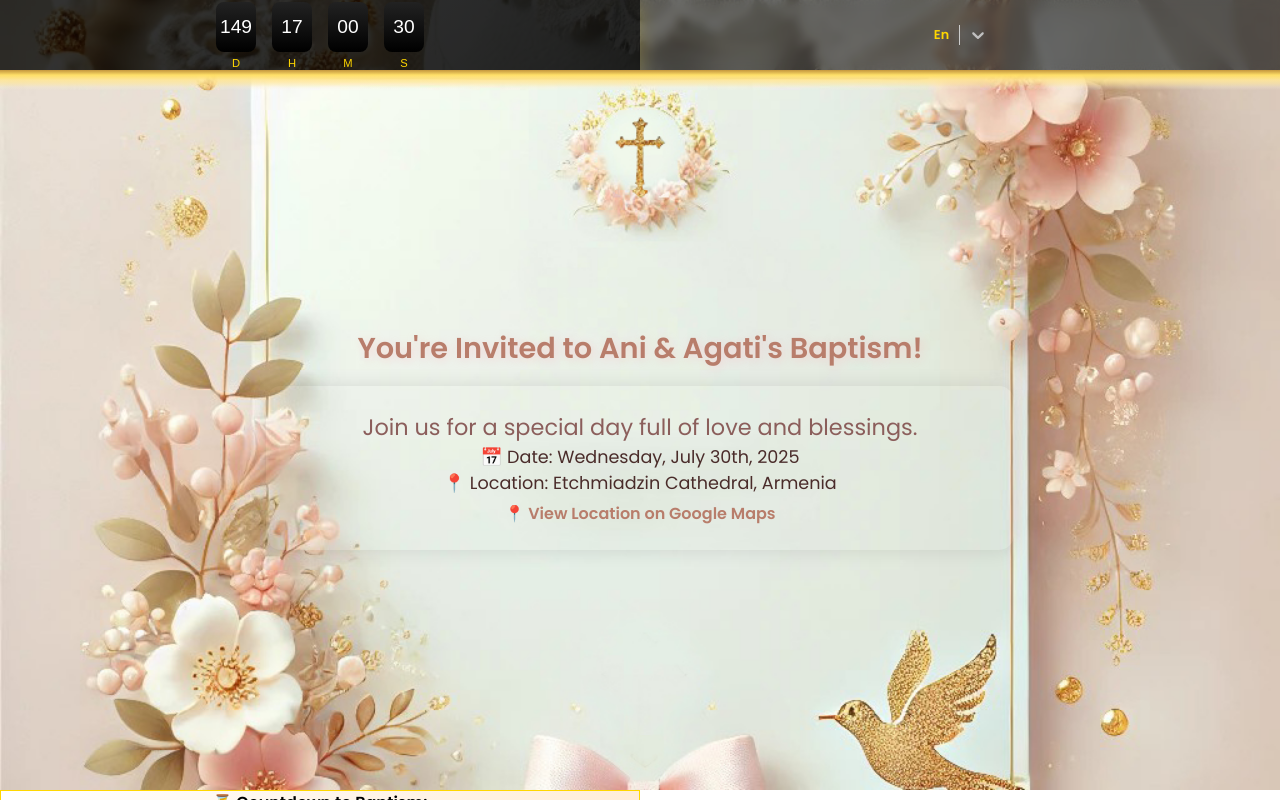
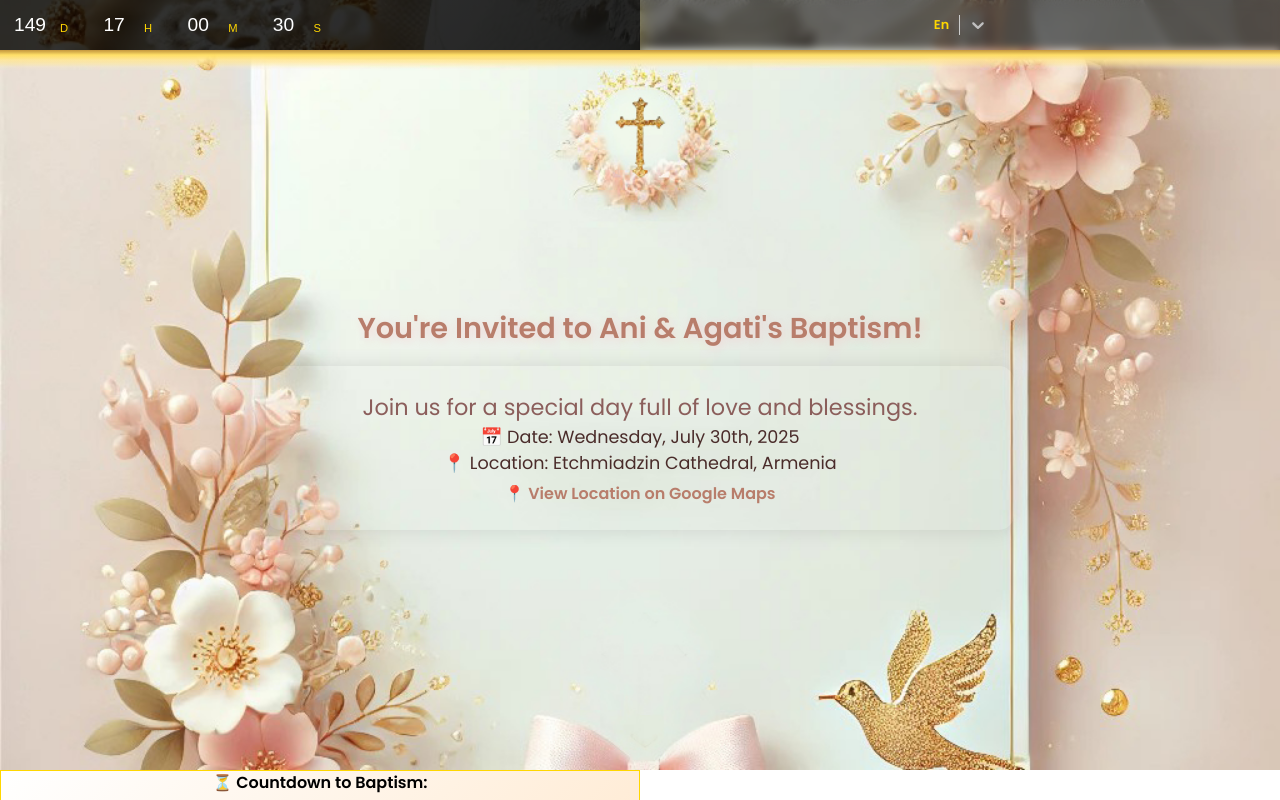
Before and after one commit to garenghazarian1/AgatiBirthday, a Next.js app: page /1 in a window 1280 px wide. Shown: the top 800 px of the page. Built offline with nearby package versions, Linux system fonts and the light colour scheme; no server answers.

Commit message:
edit se 06

```diff
--- a/src/components/FlipClock/FlipClock.module.css
+++ b/src/components/FlipClock/FlipClock.module.css
@@ -3,14 +3,14 @@
 -------------------------------------- */
 .flipClockContainer {
   display: flex;
-  justify-content: center;
+  justify-content: flex-start;
   align-items: center;
   position: relative;
   background: rgba(0, 0, 0, 0.6);
   gap: 1rem;
   box-shadow: 0px 4px 15px rgba(255, 215, 0, 0.3);
   width: 50vw;
-  height: 70px;
+  height: 50px;
   cursor: pointer;
 }
 
@@ -60,7 +60,6 @@
 -------------------------------------- */
 .flipUnit {
   display: flex;
-  flex-direction: column;
   align-items: center;
 }
 
@@ -69,13 +68,12 @@
 -------------------------------------- */
 .flipCard {
   position: relative;
-  width: 40px;
+  width: 60px;
   height: 50px;
   font-family: Arial, sans-serif;
   font-size: 1.2rem; /* Slightly bigger to avoid distortion */
   color: #fff;
   text-align: center;
-  background: linear-gradient(180deg, #222, #000);
   border-radius: 8px;
   overflow: hidden;
   perspective: 1000px;
--- a/src/components/LanguageSwitcher/LanguageSwitcher.module.css
+++ b/src/components/LanguageSwitcher/LanguageSwitcher.module.css
@@ -3,7 +3,7 @@
   justify-content: center;
   align-items: center;
   width: 100vw;
-  height: 70px;
+  height: 50px;
   z-index: 10000;
   background: linear-gradient(
       135deg,
```
